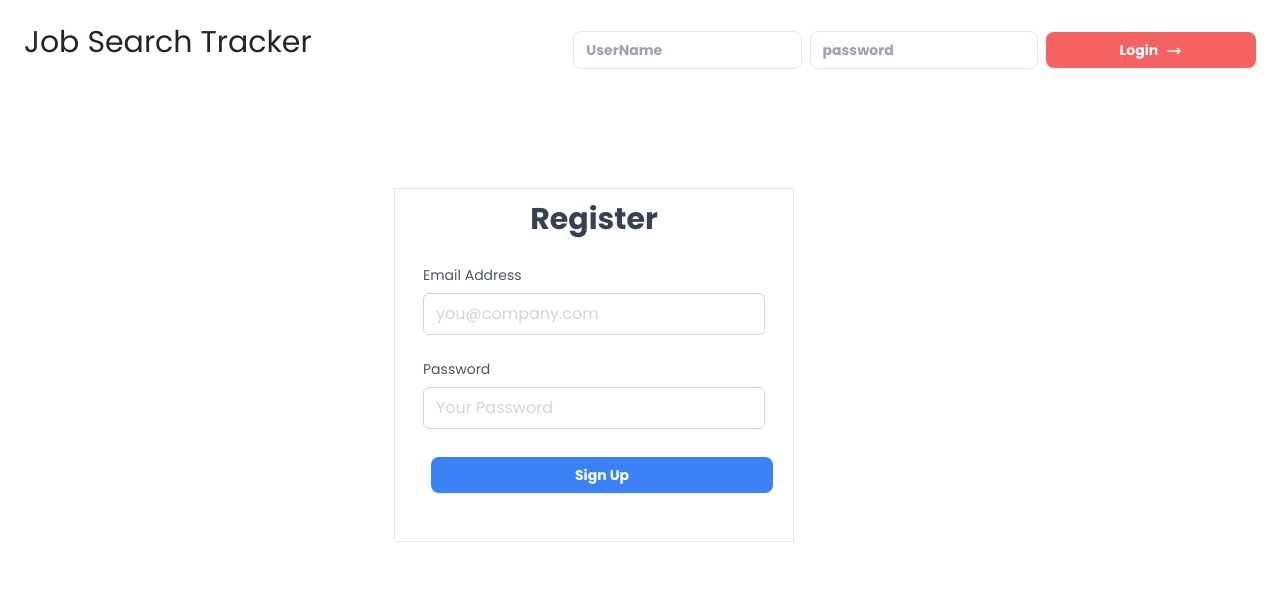
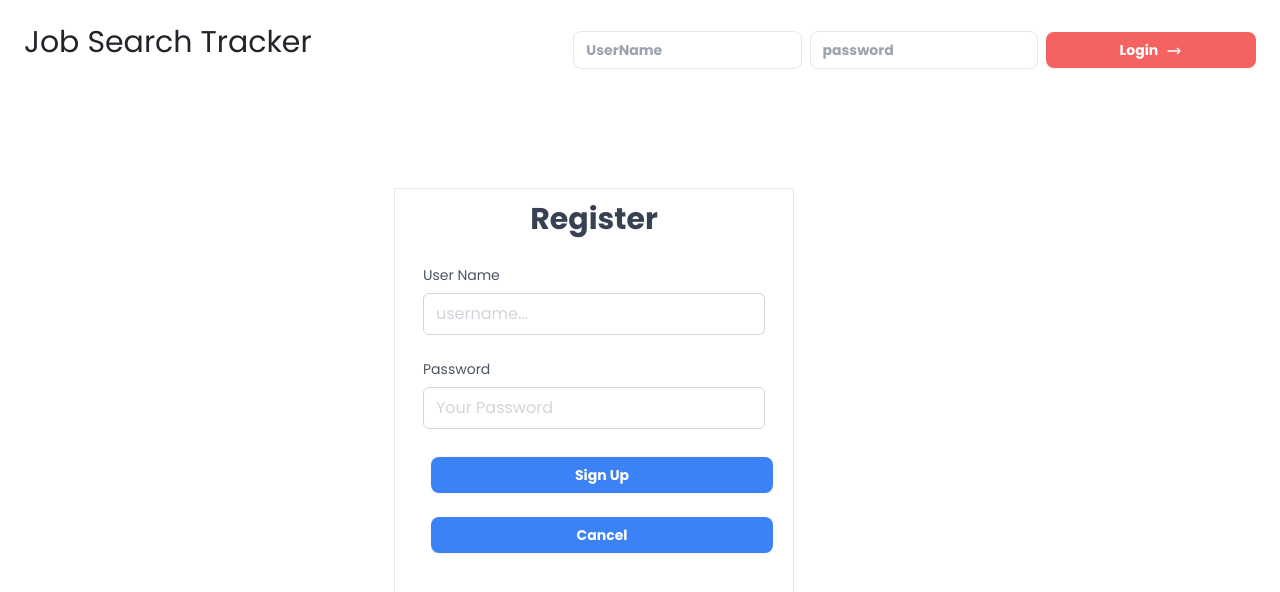
Before and after one commit to Dean92/Job-Search-Tracker, an Angular app in the folder ClientApp/: page / in a window 1280 px wide. Both pictures are taken after a click on the link "Register". Shown: the top 592 px of the page. Built offline with nearby package versions, Linux system fonts and the light colour scheme; no server answers.

Commit message:
Setup input and output for registration.

```diff
--- a/ClientApp/src/app/_services/account.service.ts
+++ b/ClientApp/src/app/_services/account.service.ts
@@ -25,6 +25,18 @@ export class AccountService {
     );
   }
 
+  register(model: any) {
+    return this.http.post<User>(this.baseUrl + 'account/register', model).pipe(
+      map((user: User) => {
+        if (user) {
+          localStorage.setItem('user', JSON.stringify(user));
+          this.currentUserSource.next(user);
+        }
+        return user;
+      })
+    );
+  }
+
   setCurrentUser(user: User) {
     this.currentUserSource.next(user);
   }
--- a/ClientApp/src/app/home/home.component.html
+++ b/ClientApp/src/app/home/home.component.html
@@ -36,6 +36,6 @@
   class="tw-container tw-mx-auto tw-flex tw-flex-col-reverse tw-p-6 lg:tw-flex-row"
 >
   <div class="">
-    <app-register [usersFromHomeComponent]="users"></app-register>
+    <app-register (cancelRegister)="cancelRegisterMode($event)"></app-register>
   </div>
 </div>
--- a/ClientApp/src/app/home/home.component.ts
+++ b/ClientApp/src/app/home/home.component.ts
@@ -28,4 +28,8 @@ export class HomeComponent implements OnInit {
       },
     });
   }
+
+  cancelRegisterMode(event: boolean) {
+    this.registerMode = event;
+  }
 }
--- a/ClientApp/src/app/register/register.component.html
+++ b/ClientApp/src/app/register/register.component.html
@@ -12,13 +12,14 @@
             <label
               for="email"
               class="tw-mb-2 tw-block tw-text-sm tw-text-gray-600"
-              >Email Address</label
+              >User Name</label
             >
             <input
-              type="email"
-              name="email"
-              id="email"
-              placeholder="you@company.com"
+              type="text"
+              name="username"
+              [(ngModel)]="model.username"
+              id="username"
+              placeholder="username..."
               autocomplete="off"
               class="tw-w-full tw-rounded-md tw-border tw-border-gray-300 tw-px-3 tw-py-2 tw-placeholder-gray-300 focus:tw-border-indigo-300 focus:tw-outline-none focus:tw-ring focus:tw-ring-indigo-100"
             />
@@ -32,6 +33,7 @@
             <input
               type="password"
               name="password"
+              [(ngModel)]="model.password"
               id="password"
               placeholder="Your Password"
               autocomplete="off"
@@ -44,6 +46,13 @@
           >
             <span class="mr-2 inline-block">Sign Up</span>
           </button>
+          <button
+            type="button"
+            class="tw-mt-1 tw-mb-5 tw-ml-2 tw-inline-block tw-w-full tw-rounded-lg tw-bg-blue-500 tw-py-2 tw-text-center tw-text-sm tw-font-semibold tw-text-white tw-shadow-sm tw-transition tw-duration-200 hover:tw-bg-blue-600 hover:tw-shadow-md focus:tw-bg-blue-700 focus:tw-shadow-sm focus:tw-ring-4 focus:tw-ring-blue-500 focus:tw-ring-opacity-50"
+            (click)="cancel()"
+          >
+            <span class="mr-2 inline-block">Cancel</span>
+          </button>
         </form>
       </div>
     </div>
--- a/ClientApp/src/app/register/register.component.ts
+++ b/ClientApp/src/app/register/register.component.ts
@@ -1,4 +1,5 @@
-import { Component, Input, OnInit } from '@angular/core';
+import { Component, EventEmitter, Input, OnInit, Output } from '@angular/core';
+import { AccountService } from '../_services/account.service';
 
 @Component({
   selector: 'app-register',
@@ -6,18 +7,25 @@ import { Component, Input, OnInit } from '@angular/core';
   styleUrls: ['./register.component.css'],
 })
 export class RegisterComponent implements OnInit {
-  @Input() usersFromHomeComponent: any;
+  @Output() cancelRegister = new EventEmitter();
   model: any = {};
 
-  constructor() {}
+  constructor(private accountService: AccountService) {}
 
   ngOnInit(): void {}
 
   register() {
-    console.log(this.model);
+    this.accountService.register(this.model).subscribe({
+      next: () => {
+        this.cancel();
+      },
+      error: (error) => {
+        console.log(error);
+      },
+    });
   }
 
   cancel() {
-    console.log('cancelled');
+    this.cancelRegister.emit(false);
   }
 }
```
